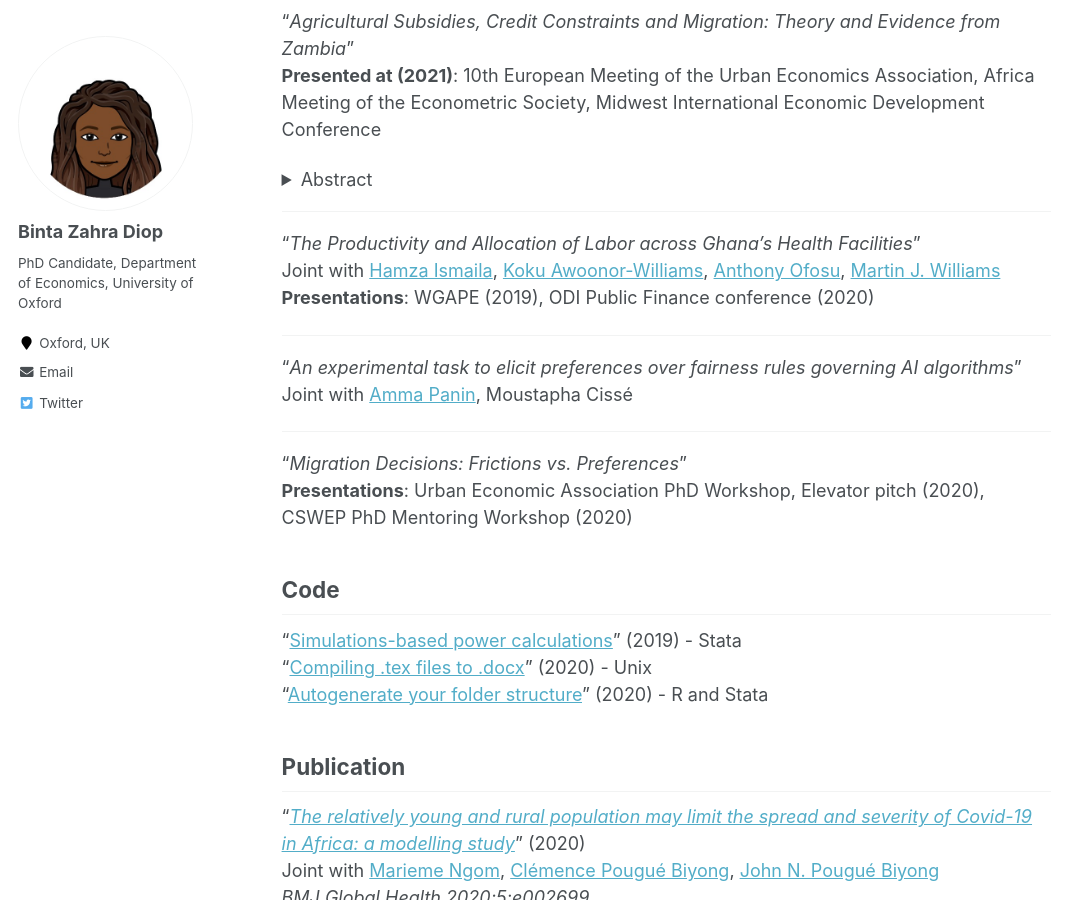
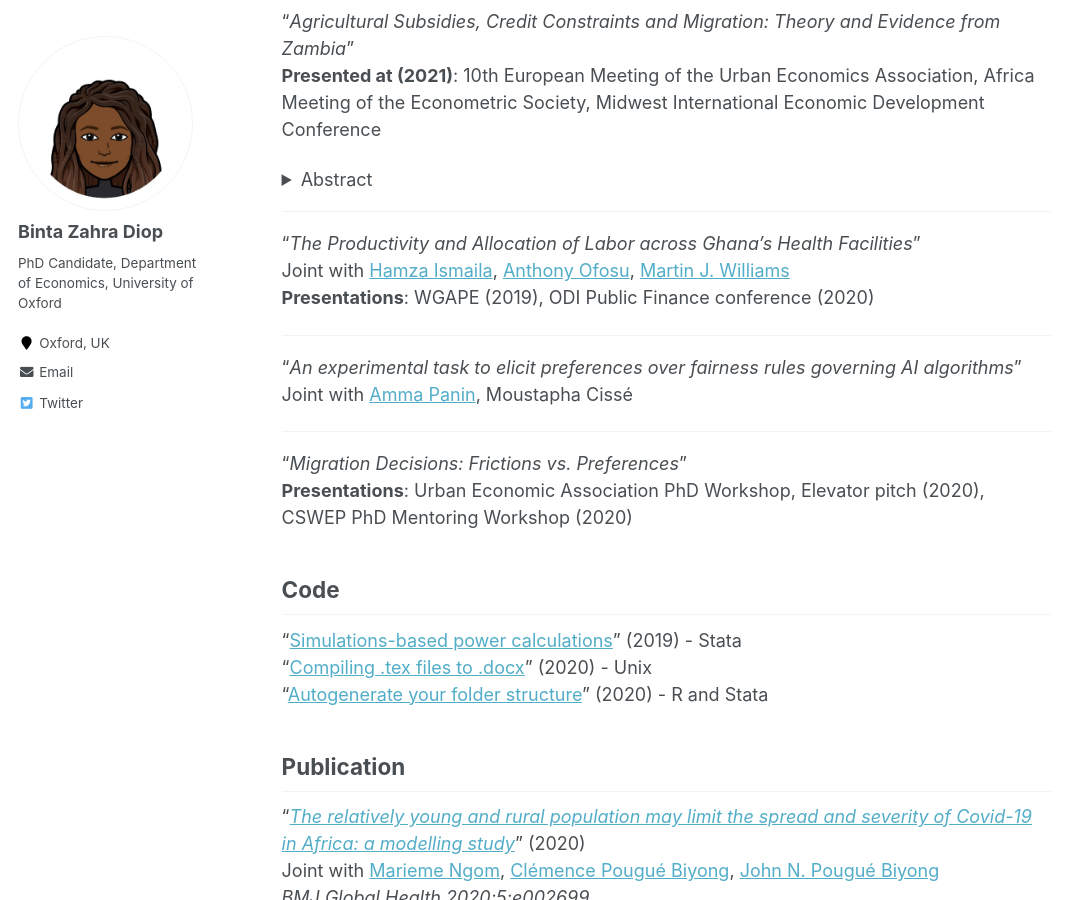
Before and after one commit to bzdiop/bzdiop.github.io, a Jekyll site: the page built from _pages/about.md, in a window 1280 px wide and 900 px high, scrolled down 605 px. Shown: the whole window, without its empty margins (0-1079 px from the left). Built offline with Jekyll 4.4.1, drawn with Linux system fonts in a browser that asks for light colours.

Commit message:
coauthors, k a-w

```diff
--- a/_pages/about.md
+++ b/_pages/about.md
@@ -33,7 +33,7 @@ I explore how agricultural input subsidies change migration decisions of credit-
 
  ****
 "_The Productivity and Allocation of Labor across Ghana's Health Facilities_"
-Joint with [Hamza Ismaila](https://www.researchgate.net/profile/Hamza_Ismaila), [Koku Awoonor-Williams](https://www.africahealthpot.org/profilesingle.php?id=2), [Anthony Ofosu](https://www.researchgate.net/profile/Anthony_Ofosu), [Martin J. Williams](https://martinjwilliams.com/)
+Joint with [Hamza Ismaila](https://www.researchgate.net/profile/Hamza_Ismaila), [Anthony Ofosu](https://www.researchgate.net/profile/Anthony_Ofosu), [Martin J. Williams](https://martinjwilliams.com/)
 **Presentations**: WGAPE (2019), ODI Public Finance conference (2020)
 
  ****
```
